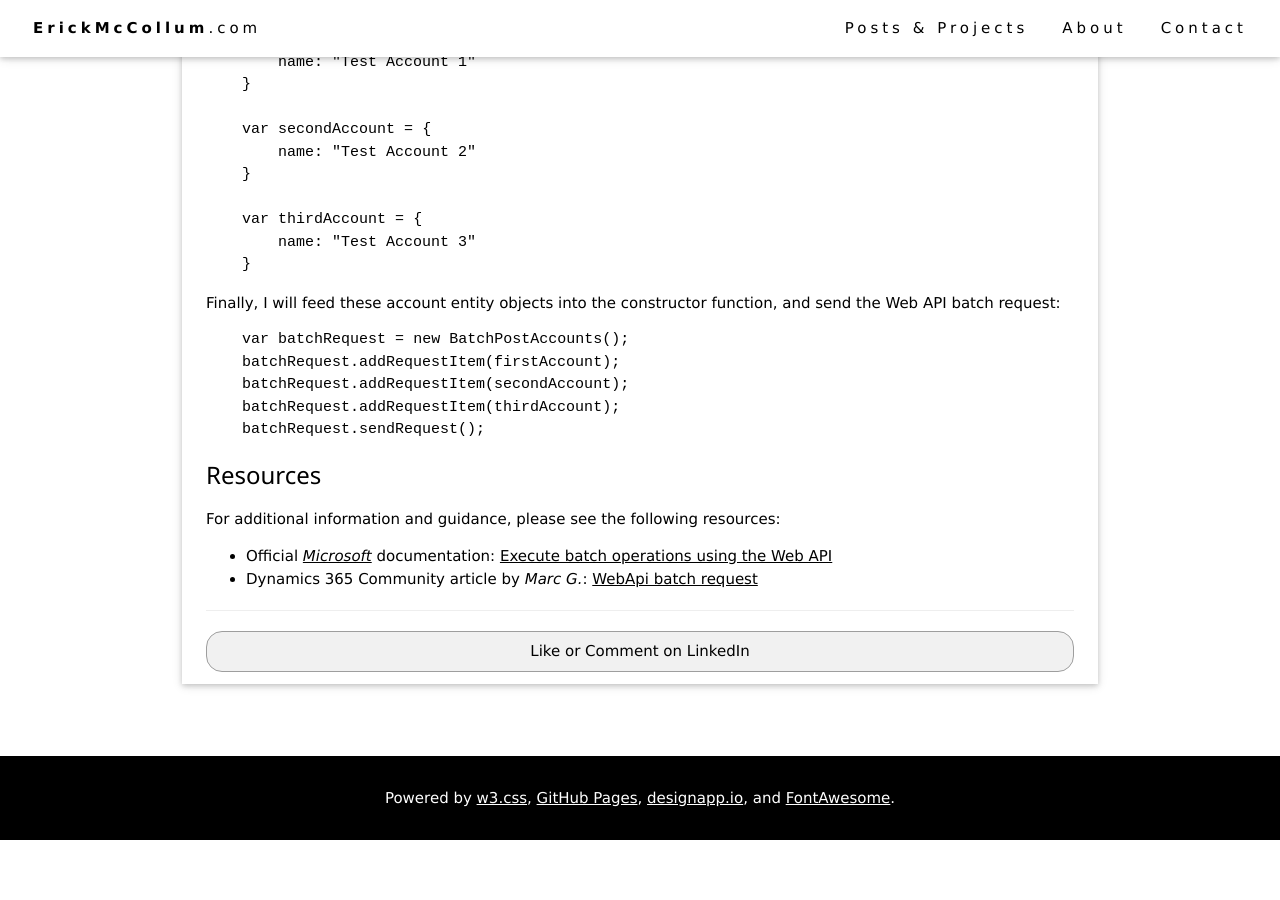
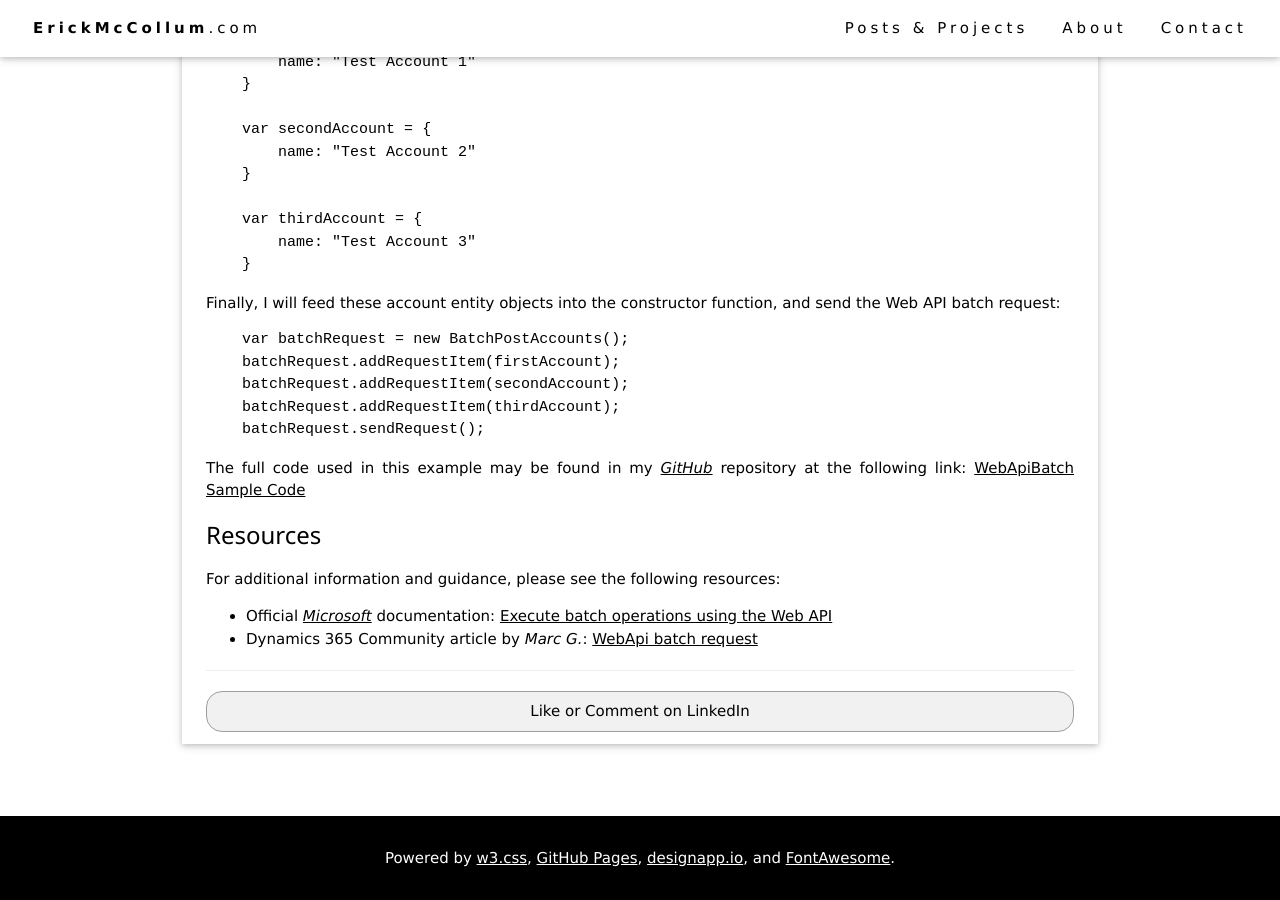
Before and after one commit to frederickm13/frederickm13.github.io, a Jekyll site: the page built from _posts/2019-11-02-HowToSendWebApiBatchRequestsD365.md, in a window 1280 px wide and 900 px high, scrolled down 2080 px. Built offline with Jekyll 4.4.1, drawn with Linux system fonts in a browser that asks for light colours; nearby versions of some CDN libraries; comment, search, counter and statistics services are not loaded; before the commit the page ends 2920 px from its top, so only the background shows below that.

Commit message:
Add link to code repo for sample code

````diff
--- a/_posts/2019-11-02-HowToSendWebApiBatchRequestsD365.md
+++ b/_posts/2019-11-02-HowToSendWebApiBatchRequestsD365.md
@@ -94,6 +94,8 @@ Finally, I will feed these account entity objects into the constructor function,
     batchRequest.sendRequest();
 ```
 
+The full code used in this example may be found in my *[GitHub](https://github.com/)* repository at the following link: [WebApiBatch Sample Code](https://github.com/frederickm13/D365_Samples/WebApiBatch)
+
 ### Resources
 For additional information and guidance, please see the following resources:
 - Official *[Microsoft](https://careers.microsoft.com/us/en/)* documentation: [Execute batch operations using the Web API](https://docs.microsoft.com/en-us/powerapps/developer/common-data-service/webapi/execute-batch-operations-using-web-api)
````
